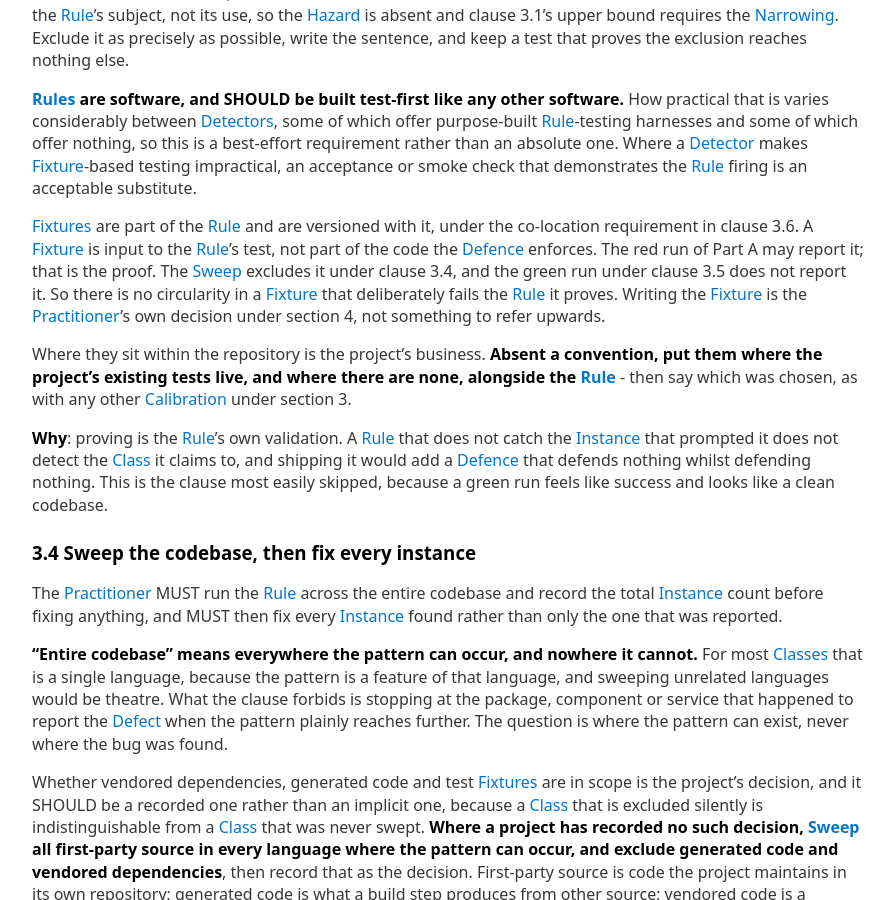
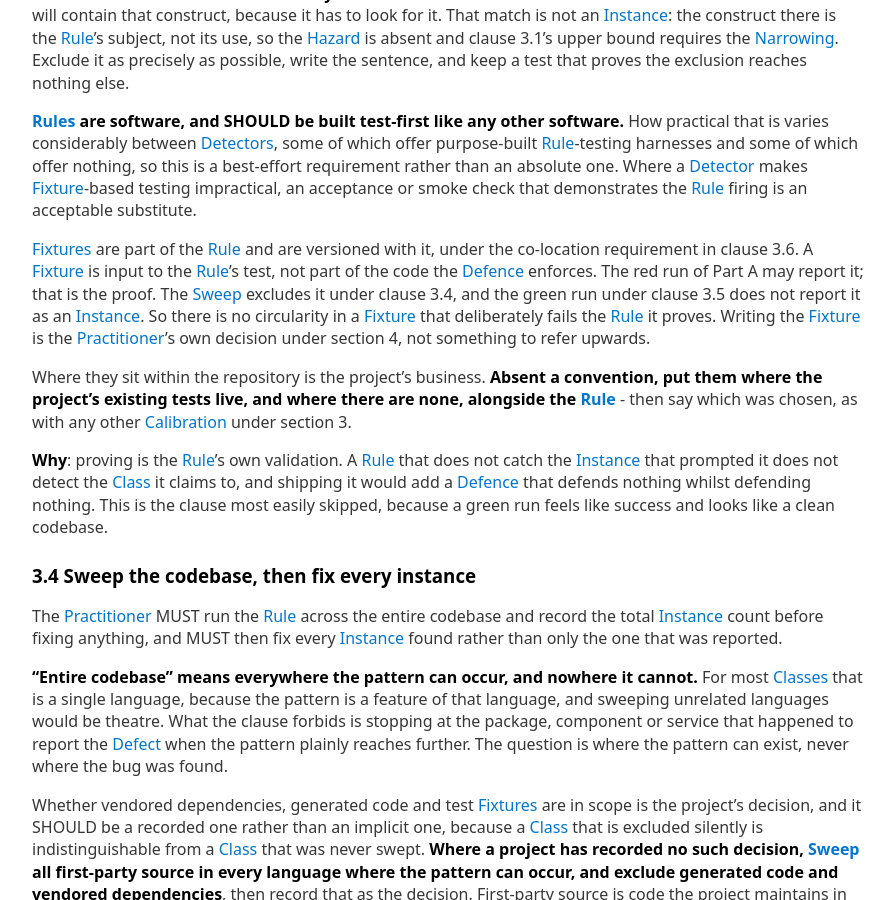
Before and after one commit to Defence-Before-Fix/defence-before-fix.github.io, a Jekyll site: the page built from SPEC.md, in a window 1280 px wide and 900 px high, scrolled down 14230 px. Shown: the whole window, without its empty margins (192-1086 px from the left). Built offline with Jekyll 4.4.1, drawn with Linux system fonts in a browser that asks for light colours; our own code applies the rules of GitHub Pages for plain Markdown files; some of the changed text lies outside the part shown.

Commit message:
Method 3.3 Parts B and C: the review's two readings settled
Part B's opening sentence covers only an ignore left over an instance that carries the hazard, so
an ignore entry over hazard-free code stays a narrowing; Part C's green run does not report the
match as an instance.

Co-Authored-By: Claude Opus 5.5 <noreply@anthropic.com>

```diff
--- a/SPEC.md
+++ b/SPEC.md
@@ -531,7 +531,7 @@ what must survive the merge is not.
 
 **Part B: [Narrowing].**
 
-**An inline ignore comment, an ignore entry or a [Baseline] is not judged under this clause.**
+**An inline ignore comment, an ignore entry or a [Baseline] left over an [Instance] that carries the [Hazard] is not judged under this clause.**
 Leaving an [Instance] that carries the [Hazard] in place behind one is not a [Narrowing], whatever
 note accompanies it. It is a [Suppression] of the [Instance]. Clauses 3.4 and 3.5 and section 4
 govern it, and it does not fail this clause.
@@ -626,7 +626,7 @@ demonstrates the [Rule] firing is an acceptable substitute.
 [Fixtures] are part of the [Rule] and are versioned with it, under the co-location requirement in
 clause 3.6. A [Fixture] is input to the [Rule]'s test, not part of the code the [Defence] enforces.
 The red run of Part A may report it; that is the proof. The [Sweep] excludes it under clause 3.4,
-and the green run under clause 3.5 does not report it. So there is no circularity in a [Fixture]
+and the green run under clause 3.5 does not report it as an [Instance]. So there is no circularity in a [Fixture]
 that deliberately fails the [Rule] it proves. Writing the [Fixture] is the [Practitioner]'s own decision under section 4, not something
 to refer upwards.
 
```
